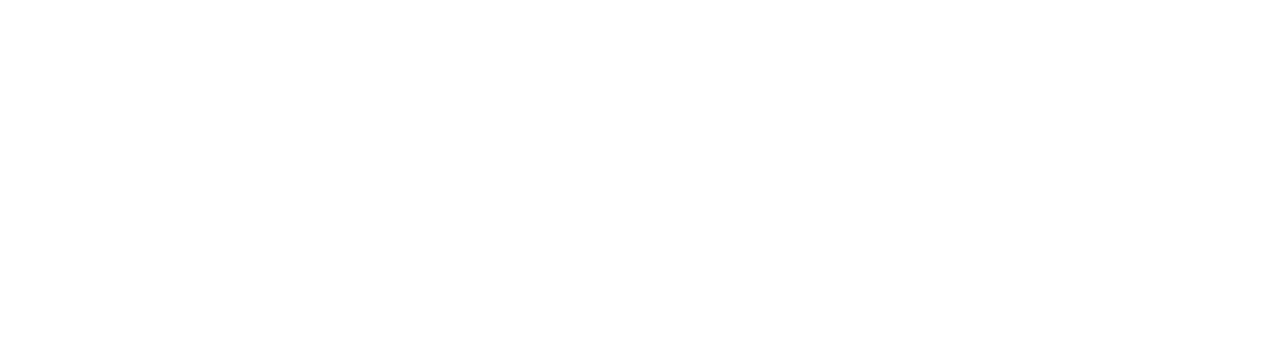
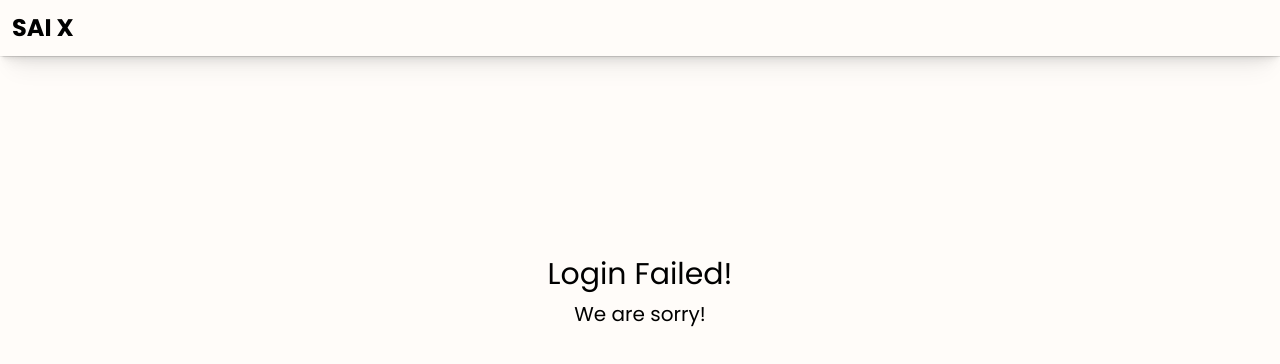
Before and after one commit to saik2004/react-node-loginpage, a React (Vite) app in the folder frontend/: page /failed in a window 1280 px wide. Before the commit this address had no page. Shown: the top 364 px of the page. Built offline with nearby package versions, Linux system fonts and the light colour scheme.

Commit message:
connect frontend to deployed backend

```diff
--- a/frontend/src/components/Form.jsx
+++ b/frontend/src/components/Form.jsx
@@ -43,13 +43,16 @@
      }
 
      function check(){
-        const validuser = axios.post("http://localhost:3000/login",{username:username,password:pass})
+        const validuser = axios.post("https://login-backend-iv28.onrender.com/login",{username:username,password:pass})
 
         console.log(validuser)
 
         validuser.then((data)=>{
             if(data.data === true){
                 navigate('/login')
+            }
+            else{
+                navigate('/failed')
             }
         })
 
--- /dev/null
+++ b/frontend/src/components/Loginfailed,.jsx
@@ -0,0 +1,14 @@
+import Navtitle from "./Navtitle"
+function Loginfailed(){
+    return(
+         <div className=" bg-[#FFFCF9] w-full h-screen  flex flex-col items-center-center">
+            <Navtitle/>
+            <div className="pt-50 flex flex-col gap-2 items-center p-10">
+                <h1 className="text-3xl">Login Failed!</h1>
+                <p className="text-xl">We are sorry!</p>
+            </div>
+        </div>
+    )
+}
+
+export default Loginfailed
--- a/frontend/src/main.jsx
+++ b/frontend/src/main.jsx
@@ -2,6 +2,7 @@
 import './index.css'
 import App from './App.jsx'
 import Dashboard from './components/dashboard.jsx'
+import Loginfailed from './components/loginfailed,.jsx'
 import {BrowserRouter,Routes,Route} from 'react-router-dom'
 
 createRoot(document.getElementById('root')).render(
@@ -9,7 +10,8 @@
 
    <Routes>
      <Route path='/' element={<App/>}></Route>
-     <Route path='login' element={<Dashboard/>}></Route>
+     <Route path='/login' element={<Dashboard/>}></Route>
+     <Route path='/failed' element={<Loginfailed/>}></Route>
    </Routes>
 
  </BrowserRouter>
```
